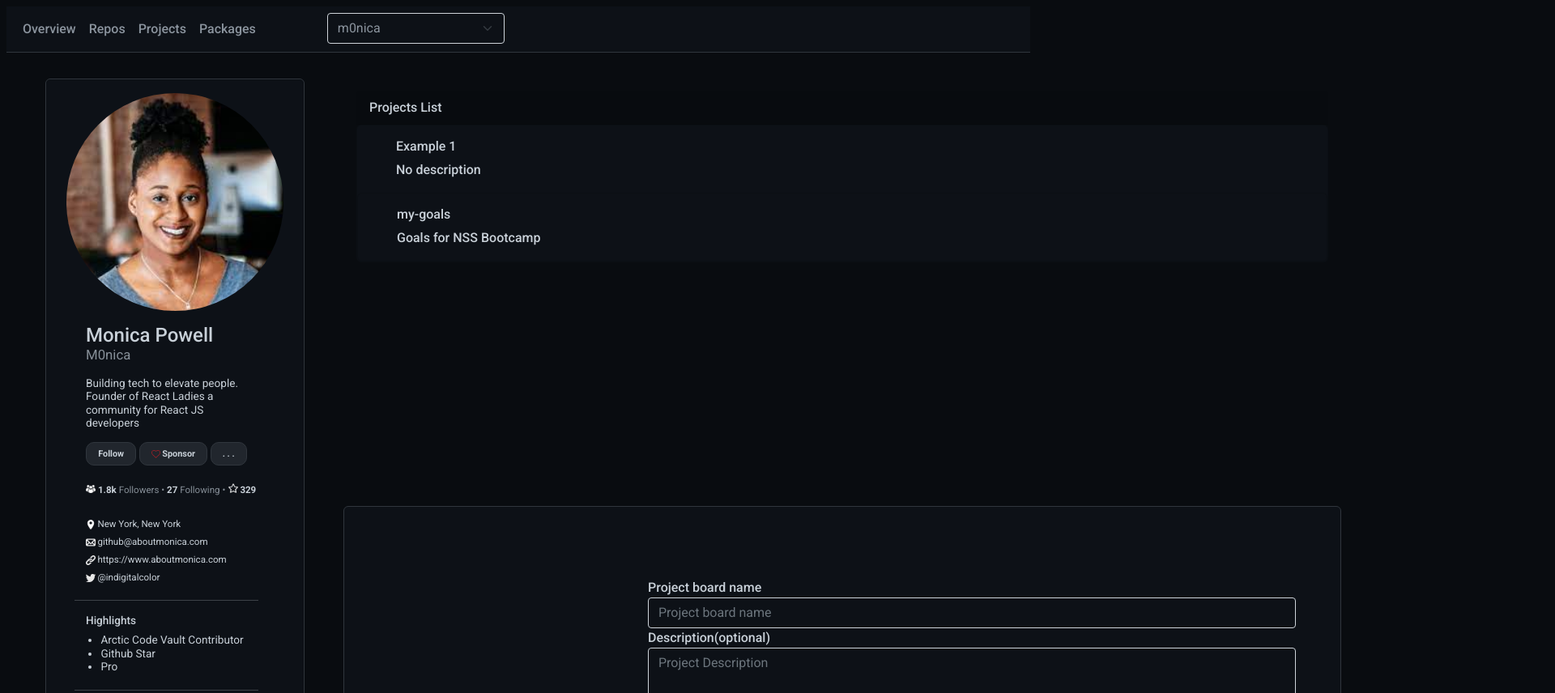
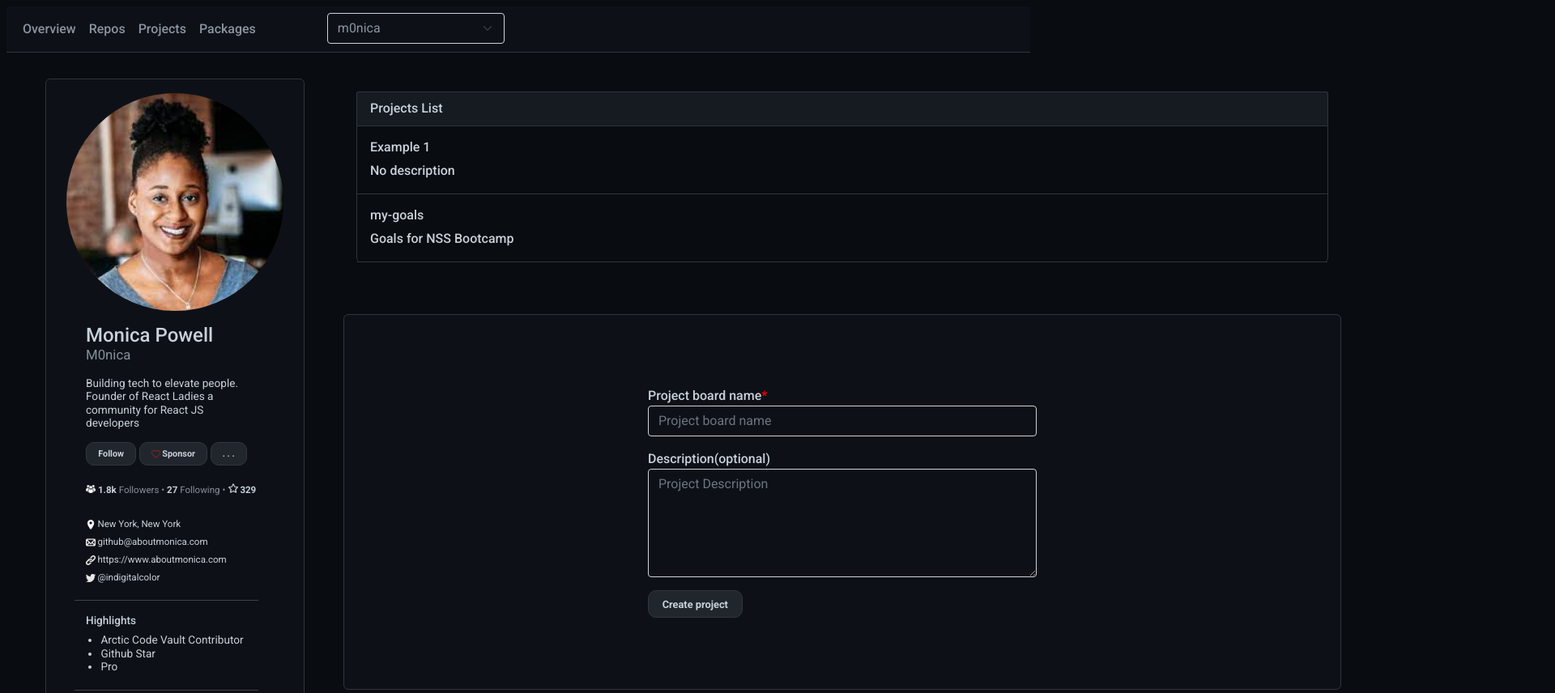
Before and after one commit to dsitarek/gitsub-the-fighting-mongooses, a plain HTML site: page projects.html in a window 1280 px wide. Shown: the top 856 px of the page at 81% size, 1920 px wide, since content can reach past the window. Drawn offline with nearby package versions, Linux system fonts and the light colour scheme.

Commit message:
styled form

```diff
--- a/common.css
+++ b/common.css
@@ -142,7 +142,7 @@ h5 {
 
 .card-container {
   min-width: 20em;
-  min-height: 30em;
+  min-height: 10em;
   margin-bottom: 3em;
   padding: 1em;
 }
--- a/projects.css
+++ b/projects.css
@@ -1,4 +1,27 @@
 .form-row {
-    min-width: 100em;
-    justify-self: flex-start;
+    min-width: 70em;
 }
+
+.name-label span {
+    color: red;
+}
+
+.project-card {
+    padding: 1em 0 1em 1em;
+    border-bottom: 1px solid #30363d;
+}
+
+.card-header {
+    border-top: 1px solid #30363d;
+    border-left: 1px solid #30363d;
+    border-right: 1px solid #30363d;
+    border-radius: 6px 6px 0 0;
+    background-color: #161b22;
+}
+
+.card-basket {
+    border-top: 1px solid #30363d;
+    border-left: 1px solid #30363d;
+    border-right: 1px solid #30363d;
+    border-radius: 0 0 6px 6px;
+}
--- a/projects.js
+++ b/projects.js
@@ -12,35 +12,31 @@ const projects = [{
 
 //function for the project form
 const newProjectForm = () => {
-    let formString = `
-             <form>
-             <div class="form-row">
-               <div class="form-group col-md-6">
-                 <label for="inputProjectName">Project board name</label>
-                 <input type="text" required class="form-control" id="inputProjectName" placeholder="Project board name">
-               </div>
-               <div class="form-group col-md-6">
-                 <label for="inputProjectDescription">Description(optional)</label>
-                 <textarea rows="5" cols="50" class="form-control" id="inputProjectDescription" placeholder="Project Description"></textarea>
-               </div>
-              </div>
-              <button class="btn btn-success" type="submit" id="createProjectBtnSubmit">Create project</button>
-            </form>
-             `
+    let formString = `<form>
+            <div class="mb-3">
+                <label for="inputProjectName" class="name-label">Project board name<span>*</span></label>
+                <input type="text" required class="form-control" id="inputProjectName" placeholder="Project board name">
+            </div>
+            <div class="mb-3">
+                <label for="inputProjectDescription">Description(optional)</label>
+                <textarea rows="5" cols="50" class="form-control" id="inputProjectDescription" placeholder="Project Description"></textarea>
+            </div>
+            <button class="btn btn-primary" type="submit" id="createProjectBtnSubmit">Create project</button>
+            </form>`
     renderToDom("#formContainer", formString)
 };
 
 // function to display project cards
 const projectBuilder = (array) => {
-    let proCard = `<div class="card-header">Projects List</div>`;
+    let proCard = `<div class="card-header">Projects List</div><div class="card-basket">`;
     array.forEach((project, i) => {
-        proCard += `<div class="card">
-                    <div class="card-body">
+        proCard += `
+                    <div class="project-card">
                         <h5 class="card-title">${project.proName}</h5>
-                        <p class="card-text">${project.proDescription}</p
-                    </div>
+                        <p class="card-text">${project.proDescription}</p>
                     </div>`;
     });
+    proCard+=`</div>`
     renderToDom("#cardContainer", proCard);
 };
 
```
